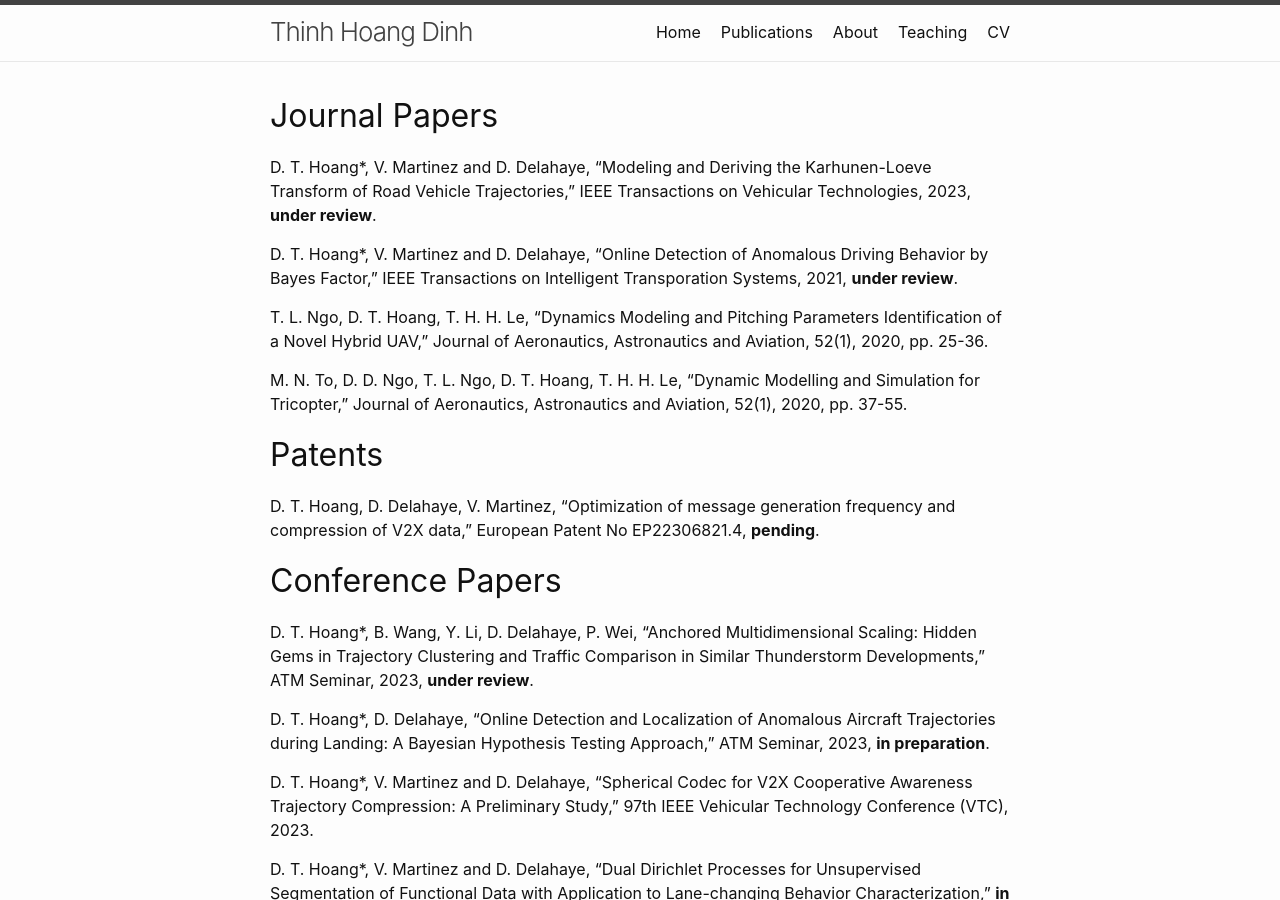
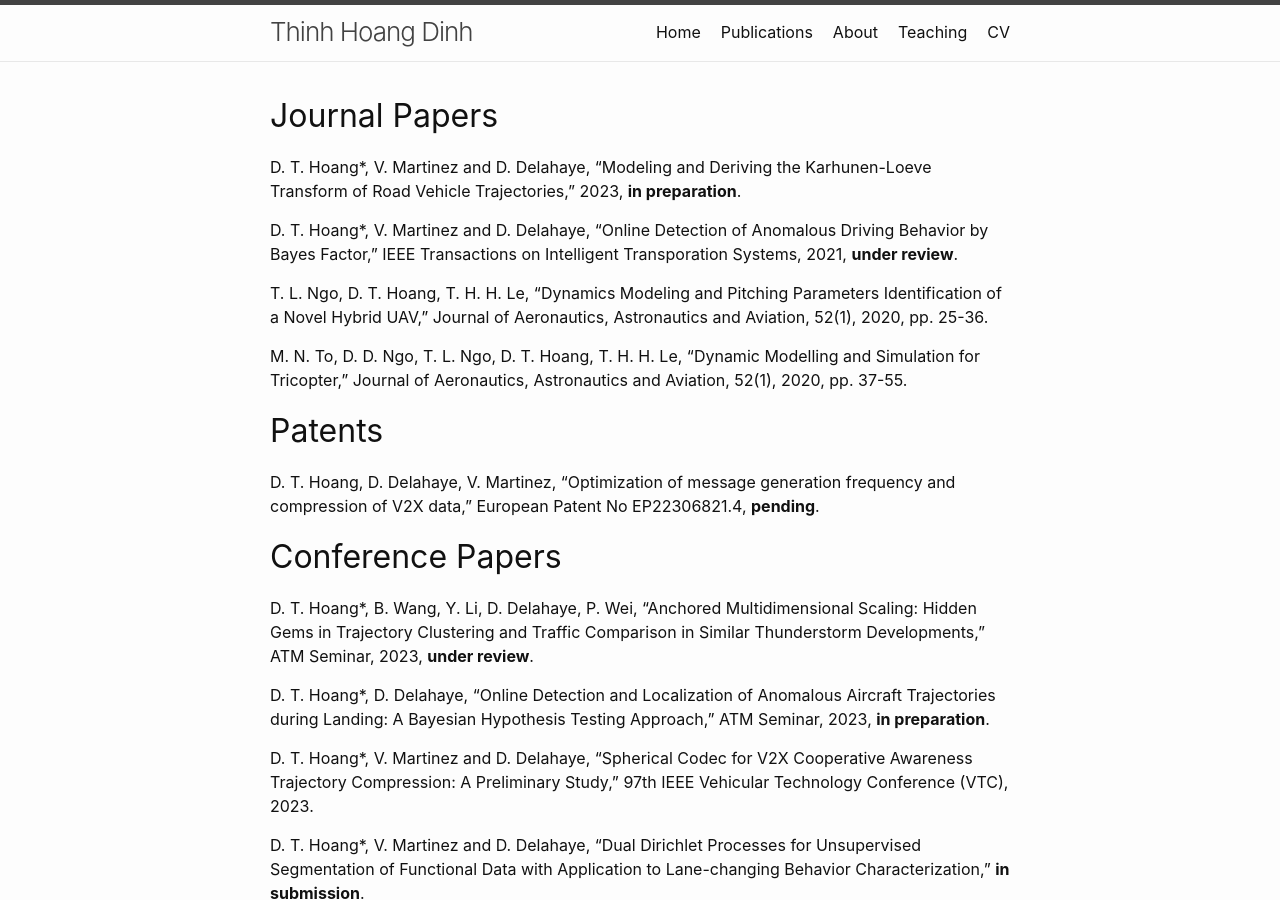
Before and after one commit to thinhhoang95/thinhhoang95.github.io, a Jekyll site: the page built from publications.md, in a window 1280 px wide and 900 px high. Built offline with Jekyll 4.4.1, drawn with Linux system fonts in a browser that asks for light colours.

Commit message:
Change journal paper status

```diff
--- a/publications.md
+++ b/publications.md
@@ -5,7 +5,7 @@ order: 1
 ---
 
 # Journal Papers
-D. T. Hoang*, V. Martinez and D. Delahaye, "Modeling and Deriving the Karhunen-Loeve Transform of Road Vehicle Trajectories," IEEE Transactions on Vehicular Technologies, 2023, **under review**.
+D. T. Hoang*, V. Martinez and D. Delahaye, "Modeling and Deriving the Karhunen-Loeve Transform of Road Vehicle Trajectories," 2023, **in preparation**.
 
 D. T. Hoang*, V. Martinez and D. Delahaye, "Online Detection of Anomalous Driving Behavior by Bayes Factor," IEEE Transactions on Intelligent Transporation Systems, 2021, **under review**.
 
```
